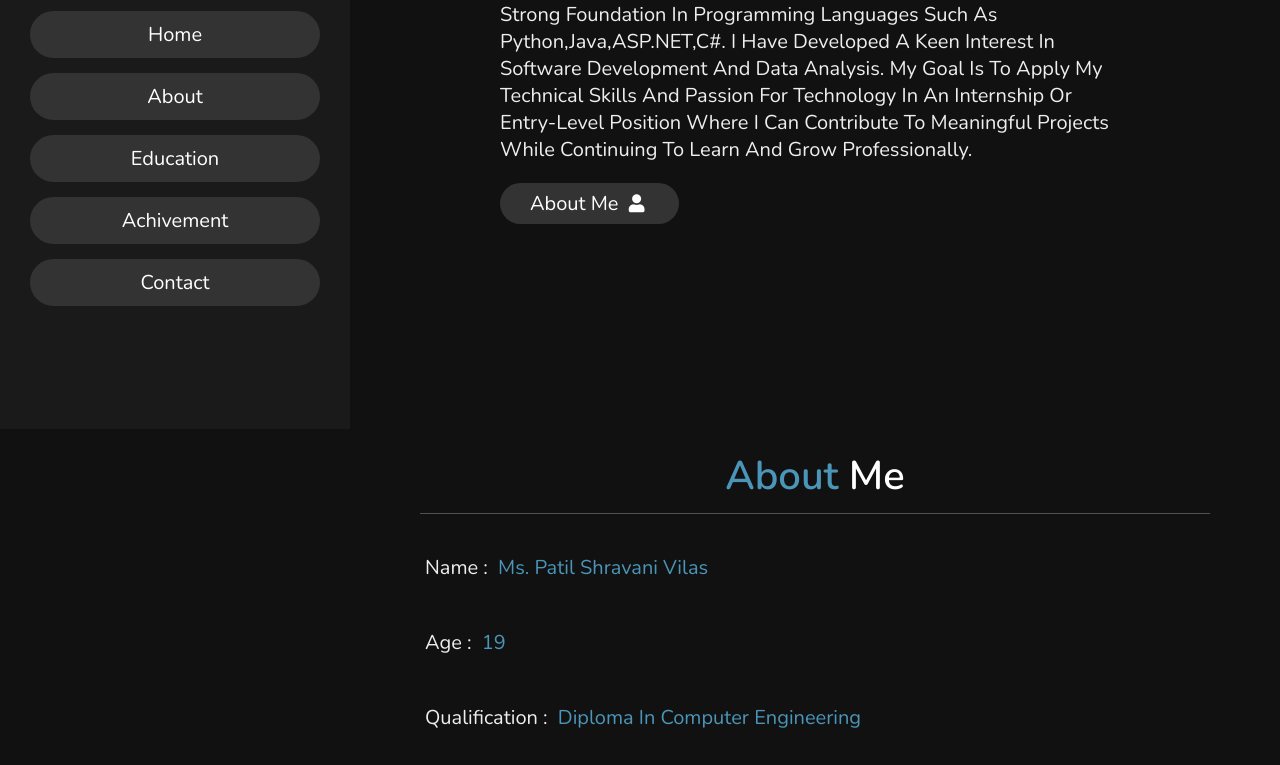
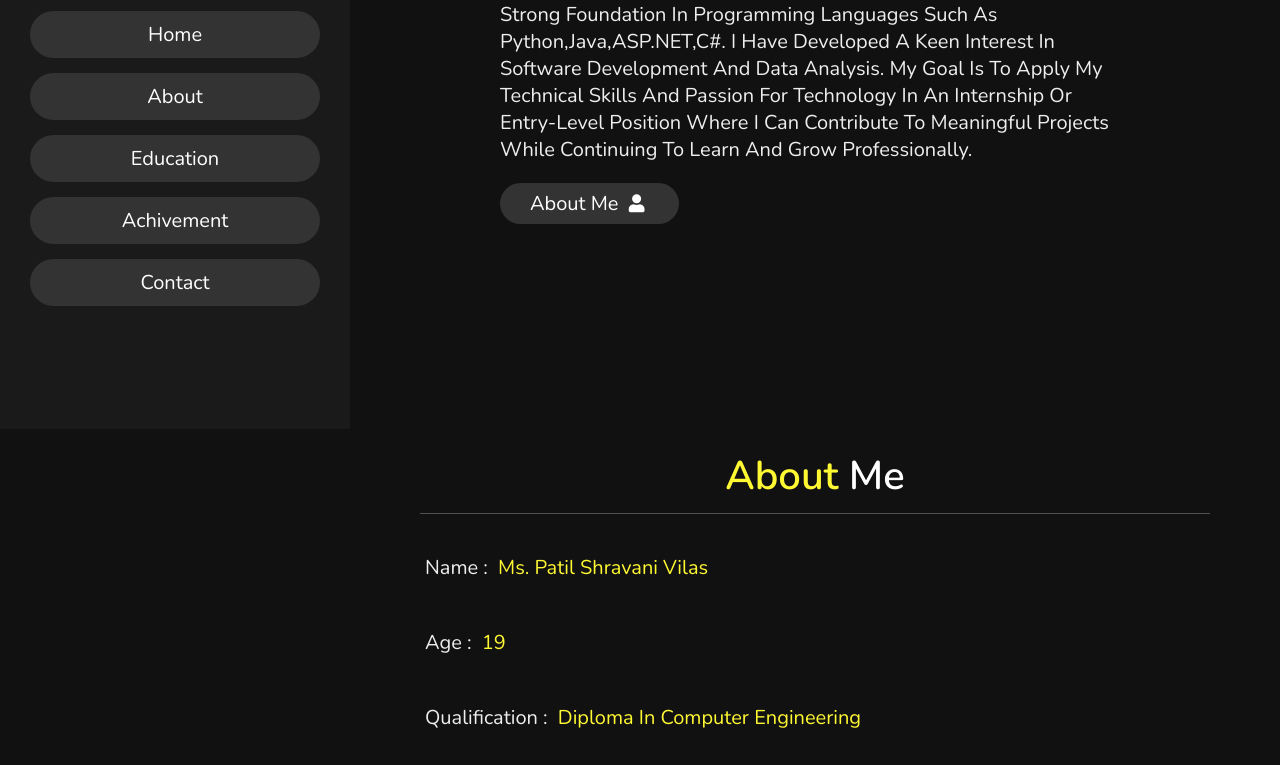
Before and after one commit to shravanip09/Shravani_portfolio, a plain HTML site: page index.html in a window 1280 px wide. Shown: the part 371-1136 px from the top of the page. Drawn offline with nearby package versions, Linux system fonts and the light colour scheme.

Commit message:
Update style.css

```diff
--- a/style.css
+++ b/style.css
@@ -1,7 +1,7 @@
 @import url('https://fonts.googleapis.com/css2?family=Nunito:wght@200;300;400;600&display=swap');
 
 :root{
-    --yellow:#4b95b8;
+    --yellow:#fff933;
 }
 
 *{
```
